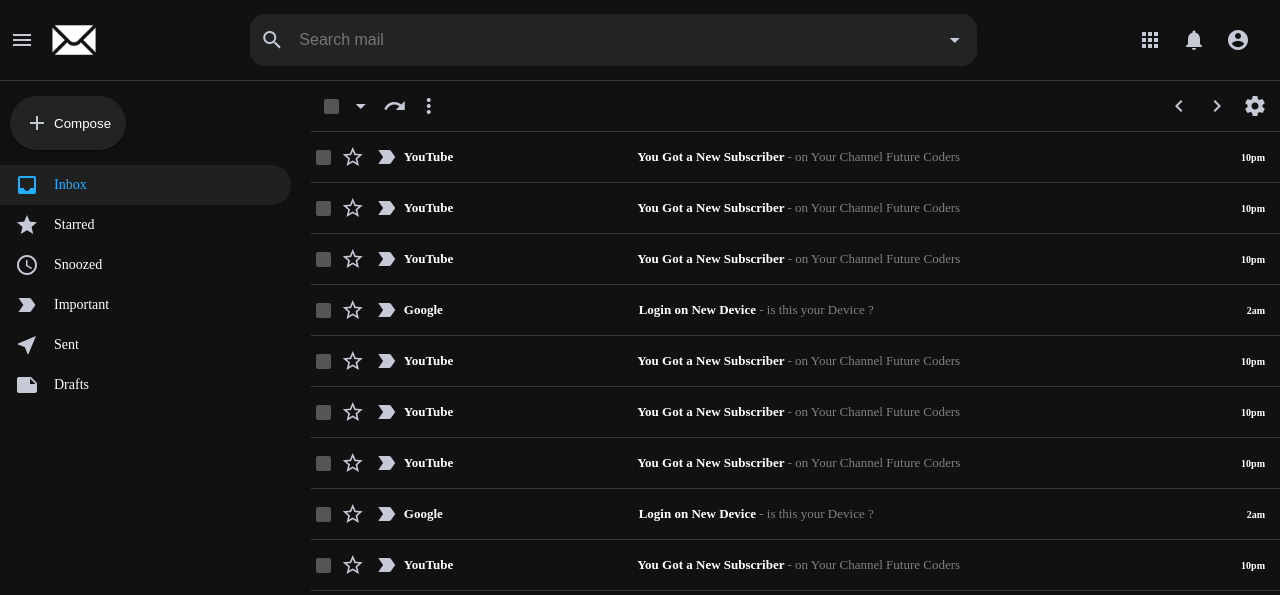
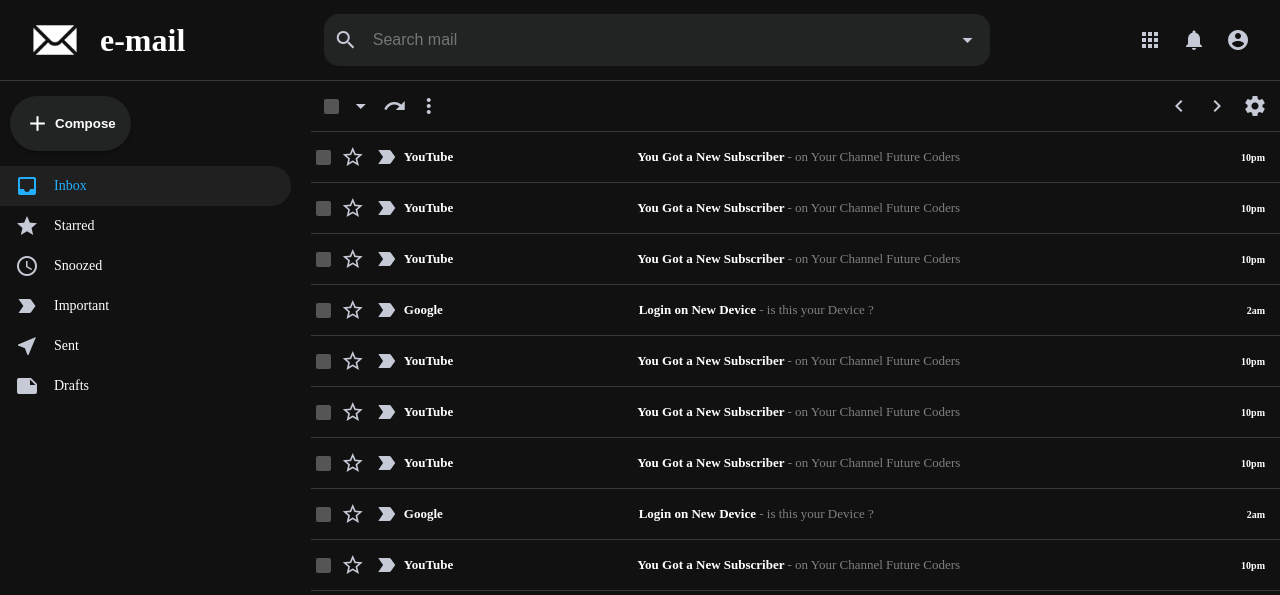
Before and after one commit to h471x/php_mail, a PHP site: page /index.html in a window 1280 px wide. Shown: the top 595 px of the page. Run offline with PHP 8.4, Linux system fonts and the light colour scheme.

Commit message:
Adding The App Name

```diff
--- a/assets/css/style.css
+++ b/assets/css/style.css
@@ -7,6 +7,7 @@
 .mail{
   width: 50px;
   height: 50px;
+  margin-right: 20px;
 }
 
 .gui_icon{
@@ -18,7 +19,7 @@
 .header__left img {
   object-fit: contain;
   height: 80px;
-  margin-left: 5px;
+  margin-left: 30px;
 }
 
 .header {
@@ -100,8 +101,20 @@
   box-shadow: 0px 2px 5px -2px rgba(0, 0, 0, 0.75);
 }
 
+.sidebar__compose:hover{
+  background-color: #28a745;
+  font-size: 14px;
+}
+
 .sidebar__compose span {
+  font-size: 25px;
   margin-right: 5px;
+  color: white;
+}
+
+.sidebar__compose span:hover{
+  font-weight: bold;
+  transition-delay: 2s;
 }
 
 .sidebarOption {
@@ -226,7 +239,7 @@
 /* Checked icon */
 input[type="checkbox"]::before {
   content: "\2713"; /* Unicode character for checkmark */
-  font-size: 16px; /* Adjust size of the checkmark */
+  font-size: 20px; /* Adjust size of the checkmark */
   color: #000; /* Color of the checkmark */
   position: absolute; /* Position within the checkbox */
   top: 50%; /* Center vertically */
--- a/index.html
+++ b/index.html
@@ -14,8 +14,9 @@
     <!-- Header Starts -->
     <div class="header">
       <div class="header__left">
-        <span class="material-icons"> menu </span>
+        <!-- <span class="material-icons"> menu </span> -->
         <img src="./assets/images/gui_icons/white/mail.png" alt="" class="mail"/>
+        <h1>e-mail</h1>
           <!-- src="https://i.pinimg.com/originals/ae/47/fa/ae47fa9a8fd263aa364018517020552d.png" -->
       </div>
 
@@ -38,7 +39,7 @@
     <div class="main__body">
       <!-- Sidebar Starts -->
       <div class="sidebar">
-        <button class="sidebar__compose"><span class="material-icons"> add </span>Compose</button>
+        <button class="sidebar__compose"><span class="material-icons"> add </span><h4>Compose</h4></button>
         <div class="sidebarOption sidebarOption__active">
           <span class="material-icons"> inbox </span>
           <h3>Inbox</h3>
```
